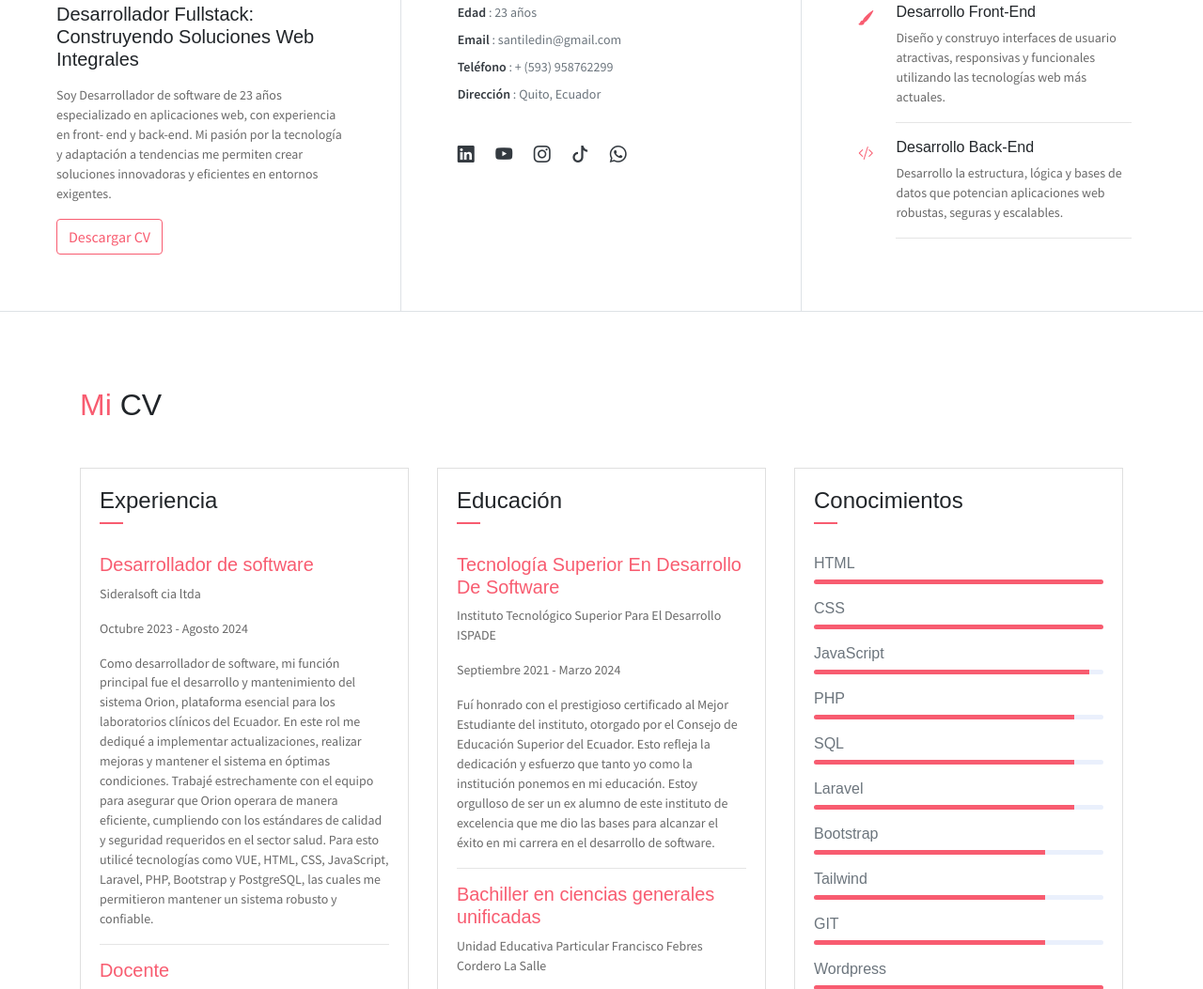
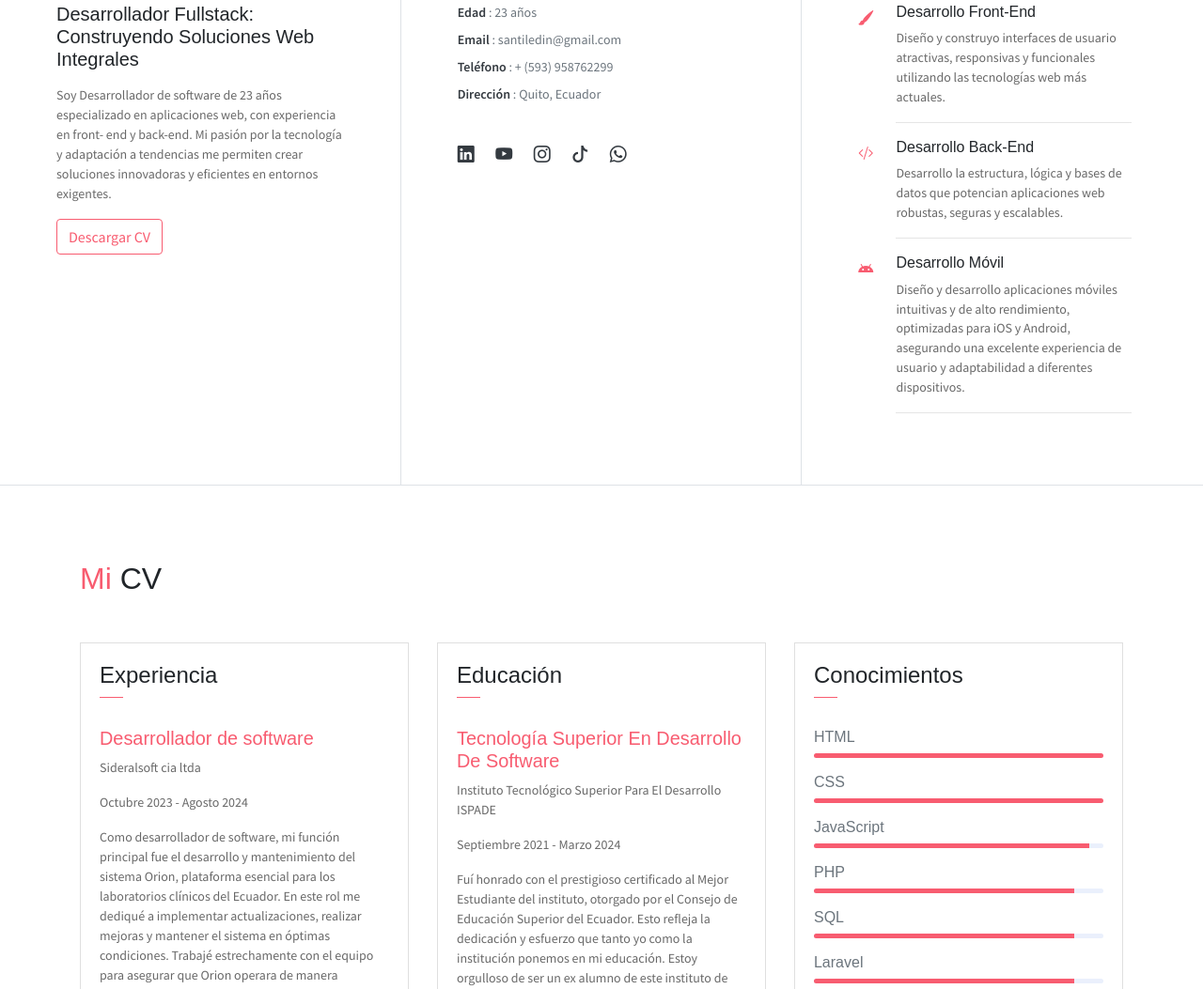
Before and after one commit to eleddielemos/cv, a plain HTML site: page index.html in a window 1280 px wide. Shown: the part 865-1918 px from the top of the page at 94% size. Drawn offline with nearby package versions, Linux system fonts and the light colour scheme; some packages are replaced by stand-ins of ours; some icons are missing.

Commit message:
Agrega especialidad de desarrollo móvil

```diff
--- a/index.html
+++ b/index.html
@@ -228,6 +228,21 @@
               <p class="subtitle">
                 Desarrollo la estructura, lógica y bases de datos que potencian
                 aplicaciones web robustas, seguras y escalables.
+              </p>
+              <hr />
+            </div>
+          </div>
+          <div class="row">
+            <div class="col-1 text-danger pt-1">
+              <i class="bi bi-android"></i>
+            </div>
+            <div class="col-10 ml-auto mr-3">
+              <h6>Desarrollo Móvil</h6>
+              <p class="subtitle">
+                Diseño y desarrollo aplicaciones móviles intuitivas y de alto
+                rendimiento, optimizadas para iOS y Android, asegurando una
+                excelente experiencia de usuario y adaptabilidad a diferentes
+                dispositivos.
               </p>
               <hr />
             </div>
@@ -534,7 +549,11 @@
                   <div class="text-holder">
                     <h6 class="title"><b>MUNAQ: Finanzas Personales</b></h6>
                     <p class="subtitle">
-                      MUNAQ es una aplicación móvil integral diseñada para que tengas el control total de tus finanzas personales. MUNAQ te permite gestionar tus ingresos y gastos de manera sencilla y eficiente, ayudándote a tomar decisiones financieras informadas.
+                      MUNAQ es una aplicación móvil integral diseñada para que
+                      tengas el control total de tus finanzas personales. MUNAQ
+                      te permite gestionar tus ingresos y gastos de manera
+                      sencilla y eficiente, ayudándote a tomar decisiones
+                      financieras informadas.
                     </p>
                   </div>
                 </div>
```
